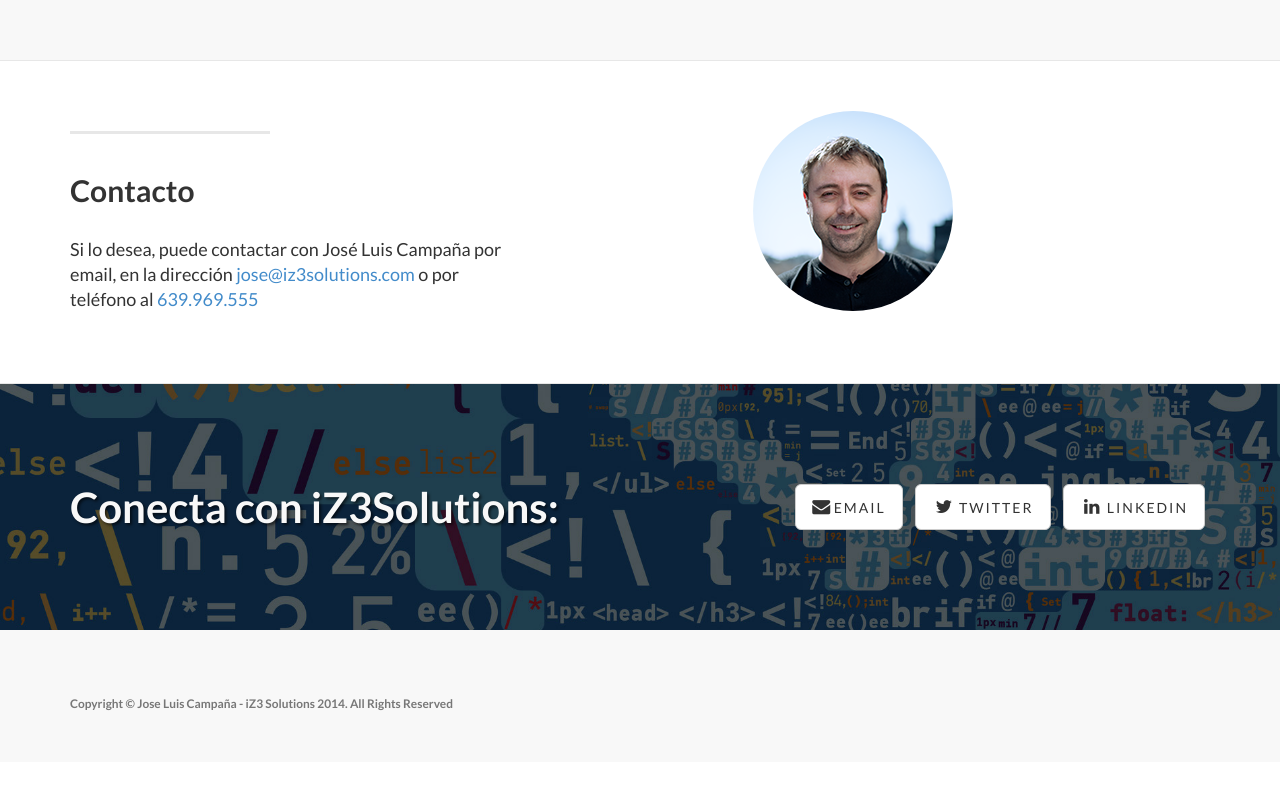
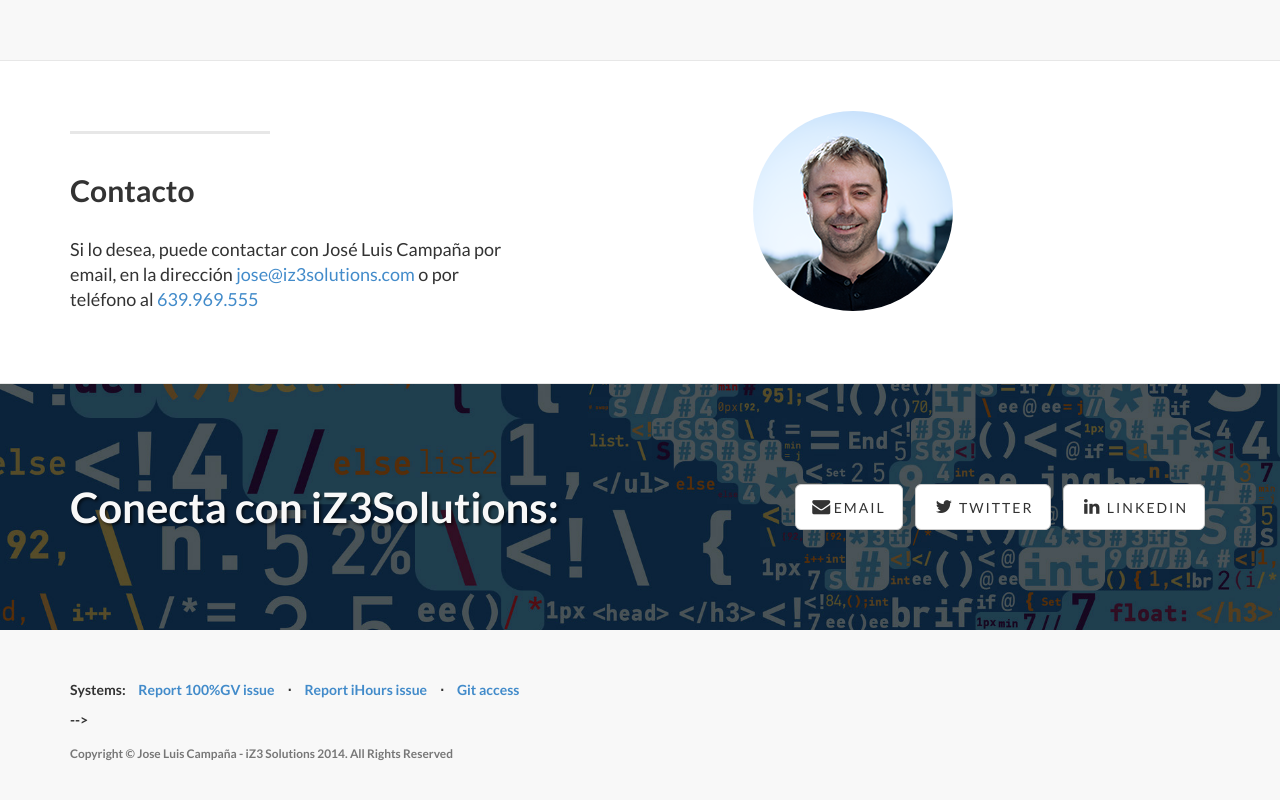
Before and after one commit to currycat/wwwiz3solutions, a plain HTML site: page index.html in a window 1280 px wide. Shown: the part 2724-3524 px from the top of the page. Before the commit the page ends 3486 px from the top, so only its background shows below. Drawn offline with Linux system fonts and the light colour scheme.

Commit message:
Añadido footer con servicios

```diff
--- a/index.html
+++ b/index.html
@@ -301,22 +301,22 @@
         <div class="container">
             <div class="row">
                 <div class="col-lg-12">
-                    <!-- <ul class="list-inline">
+                    <ul class="list-inline">
+                    	<li>
+                    		<strong>Systems:</strong>
+                    	</li>
                         <li>
-                            <a href="#top">iZ3Solutions</a>
+                            <a href="https://github.com/iZ3Solutions/100GV/issues" target="https://github.com/iZ3Solutions/100GV/issues">Report 100%GV issue</a>
                         </li>
                         <li class="footer-menu-divider">&sdot;</li>
                         <li>
-                            <a href="#opensource">Uso de tecnologías OpenSource</a>
+                            <a href="https://github.com/iZ3Solutions/iHours/issues" target="https://github.com/iZ3Solutions/iHours/issues">Report iHours issue</a>
                         </li>
                         <li class="footer-menu-divider">&sdot;</li>
                         <li>
-                            <a href="#moviles">Apps para móviles y tablets</a>
+                            <a href="http://git.currycat.com/" target="http://git.currycat.com/">Git access</a>
                         </li>
-                        <li class="footer-menu-divider">&sdot;</li>
-                        <li>
-                            <a href="#contacto">Contacto</a>
-                        </li>
+
                     </ul> -->
                     <p class="copyright text-muted small">Copyright &copy; Jose Luis Campaña - iZ3 Solutions 2014. All Rights Reserved</p>
                 </div>
```
